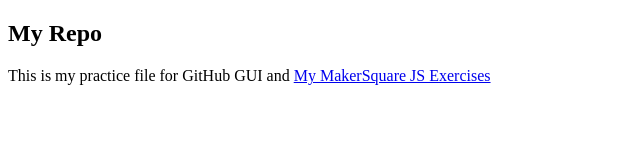
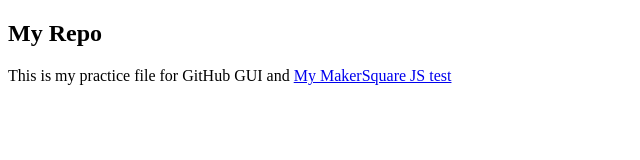
Before and after one commit to lourdesirene/gitGUI, a plain HTML site: page index.html in a window 1280 px wide. Shown: the full height of the page, 0-640 px from the left. Drawn offline with nearby package versions, Linux system fonts and the light colour scheme.

Commit message:
changed link

```diff
--- a/index.html
+++ b/index.html
@@ -20,7 +20,7 @@
         <!-- Add your site or application content here -->
 <div>
     <h2>My Repo</h2>
-    <p>This is my practice file for GitHub GUI and <a href="http://yourgithubusername.github.io/gitGUI" title="Link to my first gh-stuff">My MakerSquare JS Exercises<a></p>
+    <p>This is my practice file for GitHub GUI and <a href="http://yourgithubusername.github.io/gitGUI" title="Link to my first gh-stuff">My MakerSquare JS test<a></p>
 </div>
 
         <script src="//ajax.googleapis.com/ajax/libs/jquery/1.10.2/jquery.min.js"></script>
```
